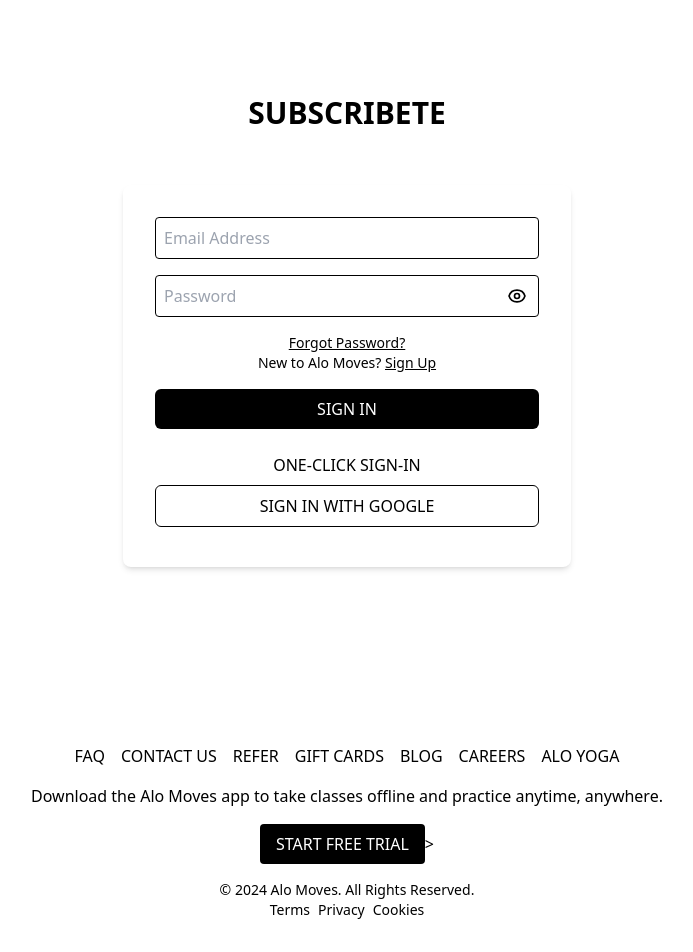
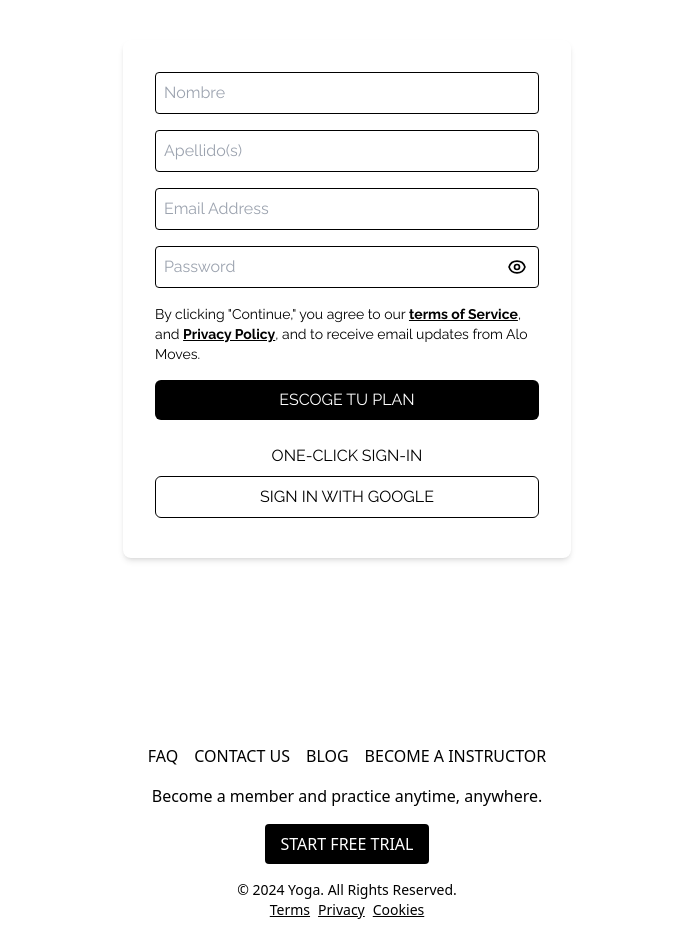
Before and after one commit to Esencial360/esencial360, an Angular app: page /subscribirse in a window 1280 px wide. Shown: the part 200-1152 px from the top of the page, without its empty margins (293-986 px from the left). Built offline with nearby package versions, Linux system fonts and the light colour scheme.

Commit message:
added sign up process 2 page

```diff
--- a/package.json
+++ b/package.json
@@ -21,6 +21,8 @@
     "@angular/platform-server": "^17.0.0",
     "@angular/router": "^17.0.0",
     "@angular/ssr": "^17.0.8",
+    "@fortawesome/angular-fontawesome": "^0.14.1",
+    "@fortawesome/fontawesome-free": "^6.5.2",
     "express": "^4.18.2",
     "rxjs": "~7.8.0",
     "tslib": "^2.3.0",
--- a/src/app/app.module.ts
+++ b/src/app/app.module.ts
@@ -19,7 +19,7 @@ import { SectionSneakPeakComponent } from './components/section-sneak-peak/secti
 import { PageTitleComponent } from './components/page-title/page-title.component';
 import { InstructorFilterComponent } from './shared/instructor-filter/instructor-filter.component';
 import { SignInComponent } from './pages/sign-in/sign-in.component';
-import { ReactiveFormsModule } from '@angular/forms';
+import { ReactiveFormsModule, FormsModule } from '@angular/forms';
 import { SignUpComponent } from './pages/sign-up/sign-up.component';
 
 @NgModule({
@@ -47,7 +47,8 @@ import { SignUpComponent } from './pages/sign-up/sign-up.component';
     BrowserModule,
     AppRoutingModule,
     BrowserAnimationsModule,
-    ReactiveFormsModule
+    ReactiveFormsModule,
+    FormsModule
   ],
   providers: [
     provideClientHydration()
--- a/src/app/pages/instructors/instructors-catalogue/instructors-catalogue.component.html
+++ b/src/app/pages/instructors/instructors-catalogue/instructors-catalogue.component.html
@@ -3,9 +3,6 @@
   <app-page-title [pageTitle]="'instructores'"></app-page-title>
   <div class="flex justify-between">
     <app-instructor-filter></app-instructor-filter>
-    <div class="text-right">
-      <i class="fas fa-bars"></i>
-    </div>
   </div>
 
   <div class="mt-4 flex flex-col items-center justify-center">
--- a/src/app/pages/instructors/single-instructor/single-instructor.component.html
+++ b/src/app/pages/instructors/single-instructor/single-instructor.component.html
@@ -1,26 +1,21 @@
 <app-header></app-header>
 <div class="relative text-center">
-    <img [src]="imageUrl" alt="Banner Image" class="w-full">
+    <img [src]="imageUrl" alt="Banner Image" class="w-full object-cover h-[500px]">
     <div class="absolute top-1/2 left-1/2 transform -translate-x-1/2 -translate-y-1/2">
       <h1 class="text-4xl font-bold text-white drop-shadow-md">{{ name }}</h1>
-      <div class="flex justify-center mt-4">
+      <div class="flex justify-center mt-4 text-white px-5">
         <a [href]="" target="_blank" class="mx-2">
-          <img [src]="" alt="Instagram" class="w-8 h-8">
+          <i class="fab fa-instagram"></i>
         </a>
         <a [href]="" target="_blank" class="mx-2">
-          <img [src]="" alt="Website" class="w-8 h-8">
+          <i class="fab fa-facebook-f"></i>
+        </a>
+        <a [href]="" target="_blank" class="mx-2">
+          <i class="fas fa-globe"></i>
         </a>
       </div>
     </div>
-    <img [src]="imageUrl" alt="Profile Image" class="w-40 h-40 rounded-full mx-auto -mt-20">
-    <p>{{description}}</p>
   </div>
+  <img [src]="imageUrl" alt="Profile Image" class="w-40 h-40 rounded-full mx-auto -mt-20 relative z-30 border-4 border-white">
+  <p class="text-start mt-5 ml-3">{{description}}</p>
 <app-footer></app-footer>
-
-  <!-- <div class="bg-white rounded-lg shadow-md overflow-hidden">
-    <img [src]="imageUrl" [alt]="name" class="w-full h-48 object-cover">
-    <div class="p-4">
-      <h2 class="text-lg font-semibold">{{ name }}</h2>
-      <p class="text-gray-600">{{ description }}</p>
-    </div>
-  </div> -->
--- a/src/app/pages/sign-up/sign-up.component.html
+++ b/src/app/pages/sign-up/sign-up.component.html
@@ -1,8 +1,47 @@
 <app-header></app-header>
-<div class="flex flex-col items-center justify-center min-h-screen bg-gray-100">
+<div class="flex flex-col items-center min-h-screen bg-gray-100 raleway-regular">
+  @if (firstStep) {
 <app-page-title [pageTitle]="'SUBSCRIBETE'"></app-page-title>
   <div class="w-11/12 max-w-md p-8 bg-white rounded-lg shadow-md">
     <form [formGroup]="signInForm" (ngSubmit)="onSubmit()">
+      <div class="mb-4">
+        <input
+          type="text"
+          placeholder="Nombre"
+          formControlName="firstname"
+          class="w-full px-3 py-2 pl-2 border border-black rounded focus:outline-none focus:ring-2 focus:ring-blue-500"
+        />
+        @if (signInForm.get('firstname')?.invalid &&
+        (signInForm.get('firstname')?.dirty ||
+        signInForm.get('firstname')?.touched)) {
+        <div class="text-red-500 text-xs mt-1">
+          @if(signInForm.get('firstname')?.errors?.['required']) {
+          <div>First name is required.</div>
+          } @if(signInForm.get('firstname')?.errors?.['firstname']) {
+          <div>Invalid name.</div>
+          }
+        </div>
+        }
+      </div>
+      <div class="mb-4">
+        <input
+          type="text"
+          placeholder="Apellido(s)"
+          formControlName="lastname"
+          class="w-full px-3 py-2 pl-2 border border-black rounded focus:outline-none focus:ring-2 focus:ring-blue-500"
+        />
+        @if (signInForm.get('lastname')?.invalid &&
+        (signInForm.get('lastname')?.dirty ||
+        signInForm.get('lastname')?.touched)) {
+        <div class="text-red-500 text-xs mt-1">
+          @if(signInForm.get('lastname')?.errors?.['required']) {
+          <div>Lastname is required.</div>
+          } @if(signInForm.get('lastname')?.errors?.['lastname']) {
+          <div>Invalid lastname.</div>
+          }
+        </div>
+        }
+      </div>
       <div class="mb-4">
         <input
           type="email"
@@ -62,21 +101,21 @@
         </span>
       </div>
       <div class="flex flex-col justify-center items-center mb-4">
-          <a
-            href="#"
-            class="text-sm text-gray-600 hover:text-gray-800 cursor-pointer underline"
-            >Forgot Password?</a
-          >
-          <p class="text-sm text-gray-600 hover:text-gray-800"
-            >New to Alo Moves?
-            <span class="cursor-pointer underline">Sign Up</span></p
-          >
+        <p class="text-sm text-gray-600 hover:text-gray-800">
+          By clicking "Continue," you agree to our
+          <span class="cursor-pointer underline font-bold"
+            >terms of Service</span
+          >, and
+          <span class="cursor-pointer underline font-bold">Privacy Policy</span
+          >, and to receive email updates from Alo Moves.
+        </p>
       </div>
       <button
         type="submit"
+        (click)="onChoosePlan()"
         class="w-full py-2 px-4 bg-black text-white rounded-md hover:bg-gray-800 transition-colors"
       >
-          SIGN IN
+        ESCOGE TU PLAN
       </button>
     </form>
     <div class="mt-6 text-center text-gray-600 mt-10">
@@ -88,5 +127,107 @@
       </button>
     </div>
   </div>
+  } @if(secondStep) {
+  <div class="max-w-md mx-auto px-6">
+    <div class="text-lg font-semibold mb-4">Step 2 of 3</div>
+    <div class="text-2xl font-bold mb-2">CHOOSE YOUR PLAN</div>
+    <div class="text-gray-600 mb-6">
+      When your free trial ends on <span class="font-bold">06/17/2024</span>, your account will be
+      automatically charged for the selected plan. You can <span class="font-bold">change or cancel</span> your
+      plan anytime.
+    </div>
+
+    <div class="mb-4">
+      <div class="flex items-center mb-2">
+        <input
+          type="radio"
+          name="plan"
+          id="plan-freemium"
+          [value]="'freemium'"
+          [(ngModel)]="selectedPlan"
+          (ngModelChange)="onPlanChange('freemium')"
+          class="mr-2"
+        />
+        <label for="plan-freemium" class="font-semibold">Freemium</label>
+      </div>
+      <div class="text-gray-600 text-sm ml-6">
+        After a 30-day free trial, on June 17, 2024, a recurring charge of
+        $12.99 monthly plus applicable tax for your region will automatically
+        apply.
+      </div>
+      <div class="text-gray-600 ml-6 font-bold">$free</div>
+    </div>
+
+    <div class="mb-4">
+      <div class="flex items-center mb-2">
+        <input
+          type="radio"
+          name="plan"
+          id="plan-premium"
+          [value]="'premium'"
+          [(ngModel)]="selectedPlan"
+          (ngModelChange)="onPlanChange('premium')"
+          class="mr-2"
+        />
+        <label for="plan-premium" class="font-semibold">Premium</label>
+        <span class="bg-green-500 text-white px-2 py-1 ml-2 rounded-md"
+          >SAVE 16%</span
+        >
+      </div>
+      <div class="text-gray-600 ml-6 text-sm">
+        After a 30-day free trial, on June 17, 2024, a recurring charge of
+        $129.99 yearly plus applicable tax for your region will automatically
+        apply.
+      </div>
+      <div class="text-gray-600 ml-6 font-bold">
+        $9.99 / month billed annually
+      </div>
+    </div>
+    <div class="mb-4">
+      <div class="flex items-center mb-2">
+        <input
+          type="radio"
+          name="plan"
+          id="plan-pro"
+          [value]="'pro'"
+          [(ngModel)]="selectedPlan"
+          (ngModelChange)="onPlanChange('pro')"
+          class="mr-2"
+        />
+        <label for="plan-pro" class="font-semibold">Pro</label>
+        <span class="bg-green-500 text-white px-2 py-1 ml-2 rounded-md"
+          >SAVE 16%</span
+        >
+      </div>
+      <div class="text-gray-600 ml-6 text-sm">
+        After a 30-day free trial, on June 17, 2024, a recurring charge of
+        $129.99 yearly plus applicable tax for your region will automatically
+        apply.
+      </div>
+      <div class="text-gray-600 ml-6 font-bold">
+        $19.99 / month billed annually
+      </div>
+    </div>
+    <div class="mb-6">
+      <label for="promo-code" class="block mb-2 font-semibold"
+        >Have a promo code?</label
+      >
+      <input
+        type="text"
+        id="promo-code"
+        placeholder="Enter your promo code"
+        (ngModelChange)="onPromoCodeChange($event)"
+        class="w-full border border-gray-300 px-3 py-2 rounded-md focus:outline-none focus:ring-2 focus:ring-indigo-500"
+      />
+    </div>
+    <button
+    type="submit"
+    (click)="onChoosePlan()"
+    class="w-full py-2 px-4 bg-black text-white rounded-md hover:bg-gray-800 transition-colors"
+  >
+    CONTINUAR CON TU PLAN
+  </button>
+  </div>
+  }
 </div>
 <app-footer></app-footer>
--- a/src/app/pages/sign-up/sign-up.component.ts
+++ b/src/app/pages/sign-up/sign-up.component.ts
@@ -1,4 +1,4 @@
-import { Component } from '@angular/core';
+import { Component, OnInit } from '@angular/core';
 import { FormBuilder, FormGroup, Validators } from '@angular/forms';
 
 @Component({
@@ -6,23 +6,51 @@ import { FormBuilder, FormGroup, Validators } from '@angular/forms';
   templateUrl: './sign-up.component.html',
   styleUrl: './sign-up.component.css'
 })
-export class SignUpComponent {
+export class SignUpComponent implements OnInit {
 
   signInForm: FormGroup;
+  firstStep!: boolean;
+  secondStep!: boolean;
+  thirdStep!: boolean;
+  selectedPlan: 'freemium' | 'premium' | 'pro' = 'freemium';
+  promoCode: string = '';
 
   constructor(private fb: FormBuilder) {
     this.signInForm = this.fb.group({
-      firstName: ['', [Validators.required, Validators.email]],
-      lastName: ['', Validators.required],
+      firstname: ['', [Validators.required]],
+      lastname: ['', Validators.required],
       email: ['', [Validators.required, Validators.email]],
       password: ['', Validators.required]
     });
   }
 
+
+  ngOnInit(): void {
+    this.firstStep = true;
+  }
+
   onSubmit() {
     if (this.signInForm.valid) {
       console.log('Form submitted with sanitized values:', this.signInForm);
+      this.firstStep = false;
+      this.secondStep = true;
     }
   }
 
+  onPlanChange(plan: 'freemium' | 'premium' | 'pro') {
+    this.selectedPlan = plan;
+    console.log(this.selectedPlan)
+  }
+
+  onPromoCodeChange(promoCode: any) {
+    this.promoCode = promoCode;
+    console.log(this.promoCode);
+
+  }
+
+  onChoosePlan() {
+    this.firstStep = false;
+    this.secondStep = true;
+  }
+
 }
--- a/src/app/shared/footer/footer.component.html
+++ b/src/app/shared/footer/footer.component.html
@@ -4,25 +4,21 @@
         <ul class="flex space-x-4 flex-wrap text-black">
           <li><a href="#" class="">FAQ</a></li>
           <li><a href="#" class="">CONTACT US</a></li>
-          <li><a href="#" class="">REFER</a></li>
-          <li><a href="#" class="">GIFT CARDS</a></li>
           <li><a href="#" class="">BLOG</a></li>
-          <li><a href="#" class="">CAREERS</a></li>
-          <li><a href="#" class="">ALO YOGA</a></li>
+          <li><a href="#" class="">BECOME A INSTRUCTOR</a></li>
         </ul>
       </nav>
       <div class="text-center mb-4">
-        <!-- <a href="#" class="text-gray-400">alo<span class="text-white">moves</span></a> -->
-        <p class="text-gray-400">Download the Alo Moves app to take classes offline and practice anytime, anywhere.</p>
+        <p class="text-gray-400">Become a member and practice anytime, anywhere.</p>
       </div>
       <a href="#" class="mb-4">
-        <button class="bg-black text-white py-2 px-4 rounded">START FREE TRIAL</button>>
+        <button class="bg-black text-white py-2 px-4 rounded">START FREE TRIAL</button>
       </a>
-      <p class="text-gray-400 text-sm">&copy; 2024 Alo Moves. All Rights Reserved.</p>
+      <p class="text-gray-400 text-sm">&copy; 2024 Yoga. All Rights Reserved.</p>
       <div class="text-gray-400 text-sm">
-        <a href="#" class="mr-2">Terms</a>
-        <a href="#" class="mr-2">Privacy</a>
-        <a href="#">Cookies</a>
+        <a href="#" class="mr-2 underline">Terms</a>
+        <a href="#" class="mr-2 underline">Privacy</a>
+        <a href="#" class="underline">Cookies</a>
       </div>
     </div>
   </footer>
--- a/src/index.html
+++ b/src/index.html
@@ -8,6 +8,10 @@
   <link rel="icon" type="image/x-icon" href="favicon.ico">
   <link href="./output.css" rel="stylesheet">
   <link href="https://fonts.googleapis.com/css2?family=Material+Symbols+Outlined" rel="stylesheet" />
+  <link
+  rel="stylesheet"
+  href="https://cdnjs.cloudflare.com/ajax/libs/font-awesome/5.15.1/css/all.min.css"
+/>
 </head>
 <body>
   <app-root></app-root>
```
Also changed, not shown: 1 other file (tests, documents, lock files or other folders). Lines whose indentation alone changed are shown as unchanged.
